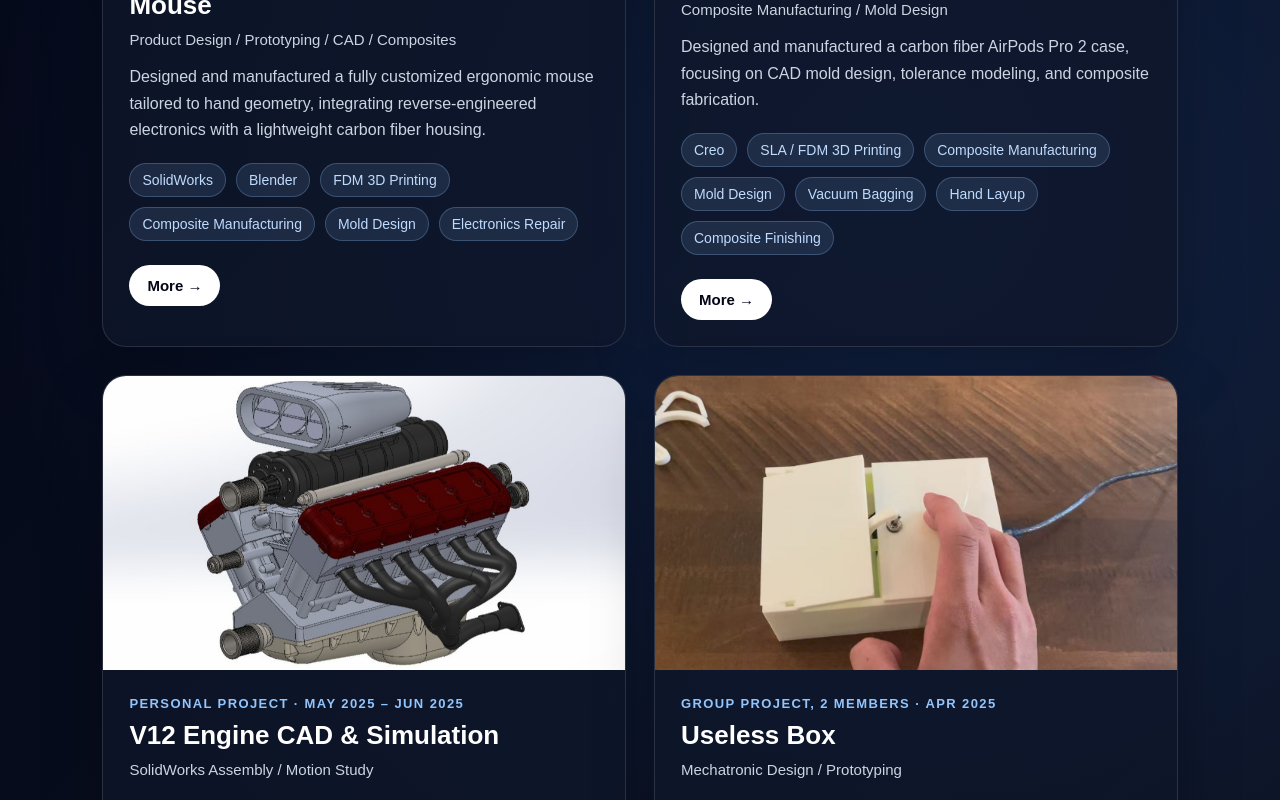
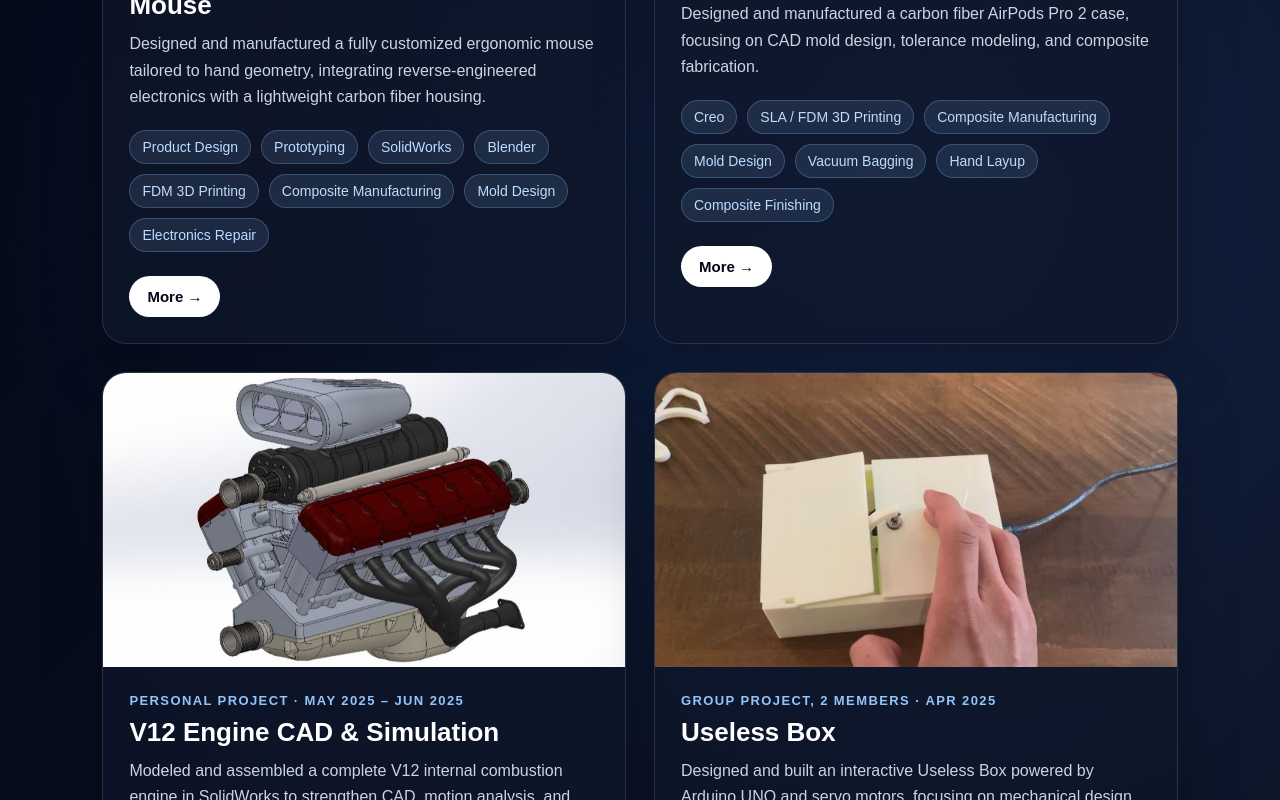
Before and after one commit to liwubruce-dotcom/bruce-portfolio, a React (Vite) app: page /projects in a window 1280 px wide. Shown: the part 860-1660 px from the top of the page. Built offline with nearby package versions, Linux system fonts and the light colour scheme.

Commit message:
Remove repeated project category text

```diff
--- a/src/App.jsx
+++ b/src/App.jsx
@@ -141,7 +141,6 @@ function ProjectsPage({ onBack, onOpenProject }) {
 
               <h2>{project.title}</h2>
 
-              <p className="project-card-category">{project.category}</p>
 
               <p className="project-card-description">
                 {project.description}
--- a/src/data/projects.js
+++ b/src/data/projects.js
@@ -9,7 +9,7 @@ export const projects = [
     imageLabel: "Mouse Project Image",
     description:
       "Designed and manufactured a fully customized ergonomic mouse tailored to hand geometry, integrating reverse-engineered electronics with a lightweight carbon fiber housing.",
-    skills: ["SolidWorks", "Blender", "FDM 3D Printing", "Composite Manufacturing", "Mold Design", "Electronics Repair"],
+    skills: ["Product Design", "Prototyping","SolidWorks", "Blender", "FDM 3D Printing", "Composite Manufacturing", "Mold Design", "Electronics Repair"],
     detailSections: [
         {
             title: "Electronics Reverse Engineering",
@@ -115,7 +115,7 @@ export const projects = [
     imageLabel: "Useless Box Image",
     description:
       "Designed and built an interactive Useless Box powered by Arduino UNO and servo motors, focusing on mechanical design, and iteration through CAD.",
-    skills: ["SolidWorks", "Arduino UNO", "Servo Motors", "Bambu Lab A1", "FDM 3D Printing"],
+    skills: ["Mechatronic Design", "Prototyping", "SolidWorks", "Arduino UNO", "Servo Motors", "Bambu Lab A1", "FDM 3D Printing"],
     details: [
       "Created 7 custom 3D-printed parts in SolidWorks, including enclosure, mounts, and internal supports.",
       "Ensured precise servo positioning and clearance.",
@@ -139,7 +139,7 @@ export const projects = [
     imageLabel: "Flappy Bird Toy Image",
     description:
       "Developed a physical tabletop toy replicating the digital Flappy Bird game, applying mechanical design and prototyping skills to meet functional and safety requirements.",
-    skills: ["SolidWorks", "FDM 3D Printing", "TT Motors", "Circuit Prototyping"],
+    skills: ["Mechanical Design", "Prototyping", "SolidWorks", "FDM 3D Printing", "TT Motors", "Circuit Prototyping"],
     details: [
       "Designed 4 custom parts in SolidWorks, including gears, shafts, slider, and side panels.",
       "Applied +0.5 mm tolerance adjustments for TT-motor shaft fit.",
@@ -161,7 +161,7 @@ export const projects = [
     imageLabel: "Card Sorter Image",
     description:
       "Designed and built an autonomous robot capable of sorting, shuffling, and dealing a 52-card deck using LEGO EV3 components, custom 3D-printed parts, and laser-cut supports.",
-    skills: ["LEGO EV3", "SolidWorks", "FDM 3D Printing", "Laser Cutting", "Encoder-Based Motor Control"],
+    skills: ["Robotics", "Mechanical Design", "Automation", "LEGO EV3", "SolidWorks", "FDM 3D Printing", "Laser Cutting", "Encoder-Based Motor Control"],
     details: [
       "Modeled custom 3D-printed parts including ramp, funnel, rollers, containers, and LEGO connectors.",
       "Integrated EV3 motors and LEGO Technic assemblies.",
@@ -186,7 +186,7 @@ export const projects = [
     imageLabel: "McLaren Model Image",
     description:
       "Developing a high-detail 3D model of the McLaren 720S Spider in Blender, focusing on advanced surface modeling, geometry control, and visualization.",
-    skills: ["Blender", "Surface Modeling", "UV Mapping", "Shaders", "Cycles Rendering"],
+    skills: ["Blender", "Automotive Visualization", "Surface Modeling", "UV Mapping", "Shaders", "Cycles Rendering"],
     details: [
       "Created 100+ individual body objects, including panels, wheels, lights, and interior features.",
       "Referenced blueprints and images to maintain real-world proportions.",
```
